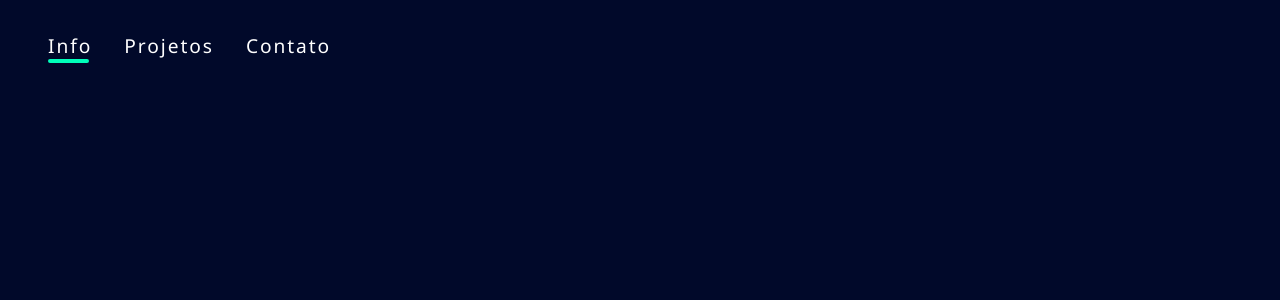
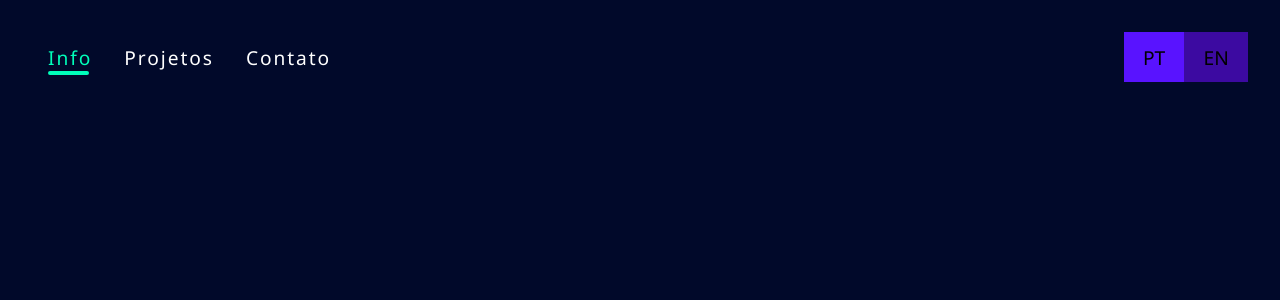
Before and after one commit to ffersants/portfolio, a Vue app: page / in a window 1280 px wide. Shown: the top 300 px of the page. Built offline with nearby package versions, Linux system fonts and the light colour scheme.

Commit message:
Ok. Toggle de idioma funcionando.

```diff
--- a/src/assets/global.css
+++ b/src/assets/global.css
@@ -19,3 +19,11 @@ a{
     text-decoration:none;
     color: white;
 }
+
+button:focus{
+    outline:none;
+}
+
+button:hover{
+    cursor: pointer;
+}
--- a/src/components/Header.vue
+++ b/src/components/Header.vue
@@ -13,7 +13,10 @@
         </nav>
 
         <div>
-
+            <div id="language-switcher">
+                <button @click="changeLanguage" id="pt" class="languague-option language-selected">PT</button>
+                <button @click="changeLanguage" id="en" class="languague-option">EN</button>
+            </div>
         </div>
     </header>
 </template>
@@ -46,7 +49,8 @@ export default{
             ],
             underlineWidth: null,
             underlineLeft: null,
-            underlineRight: null
+            underlineRight: null,
+            language: 'pt'
         }
     },
     methods: {
@@ -68,6 +72,17 @@ export default{
                     }
                 }
             )
+        },
+        changeLanguage(){
+            if(this.language === 'pt') {
+               document.getElementById('pt').classList.remove('language-selected')
+                this.language = 'en'
+                document.getElementById('en').classList.add('language-selected')
+            } else{
+                document.getElementById('pt').classList.add('language-selected')
+                this.language = 'pt'
+                document.getElementById('en').classList.remove('language-selected')
+            }
         }
     },
     computed: {
@@ -88,18 +103,21 @@ export default{
        const hash = document.location.hash;
 
         switch(hash){
-            case "" || "#info" :
+            case "#info" :
                 this.navLinks[0].active = true;
 
             break;
             case "#projects" :
                 this.navLinks[1].active = true;
+                //envia o click para chamar a função e posicionar o underline
                 document.getElementById('projects').click();
             break;
             case "#contact" :
                 this.navLinks[2].active = true;
                 document.getElementById('contact').click();
             break;
+            default :
+                this.navLinks[0].active = true;
         }
     }
 }
@@ -112,6 +130,11 @@ export default{
     }
     .header{
         display: flex;
+        justify-content: space-between;
+        align-items: center;
+        position: sticky;
+        width: 100%;
+        z-index: 10;
     }
 
     .header li{
@@ -136,5 +159,19 @@ export default{
         color: var(--action-color);
     }
 
+    #language-switcher{
+        display: flex;
+    }
 
+    .languague-option{
+        background-color:#3C0AA1;
+        border: none;
+        padding: .6em 1em;
+        font-size: 1.2em;
+        transition: all .3s;
+    }
+
+    .language-selected{
+        background-color:#5913FF;
+    }
 </style>
```
